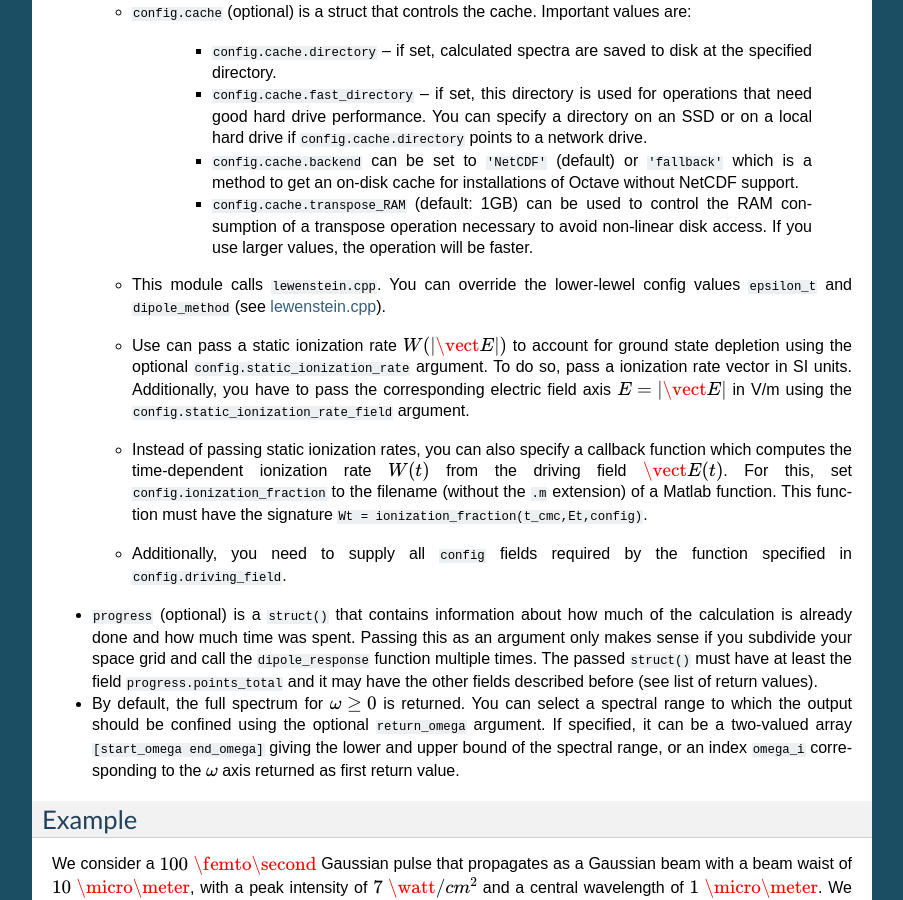
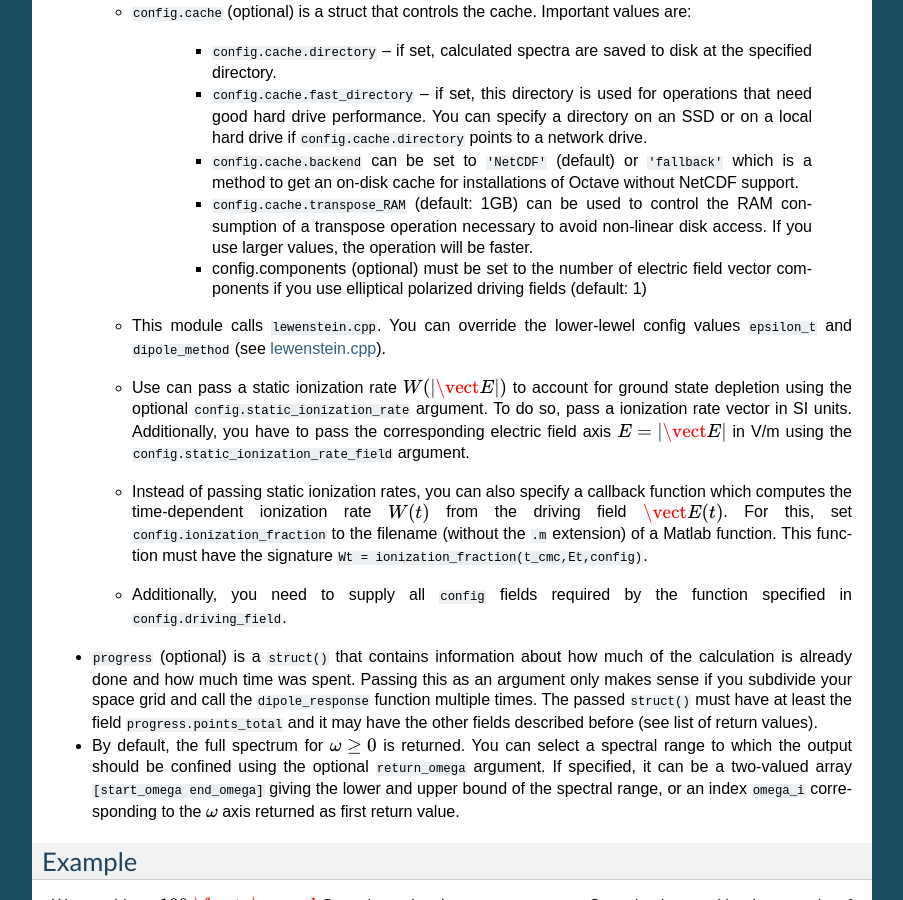
Before and after one commit to Leberwurscht/HHGmax, a Sphinx documentation site: the page built from doc/source/reference/dipole_response.rst, in a window 1280 px wide and 900 px high, scrolled down 2050 px. Shown: the whole window, without its empty margins (198-1101 px from the left). Built offline with Sphinx 7.4.7, drawn with Linux system fonts in a browser that asks for light colours; formulas are drawn with MathJax 3.

Commit message:
documentation fixes

```diff
--- a/doc/source/reference/dipole_response.rst
+++ b/doc/source/reference/dipole_response.rst
@@ -160,6 +160,9 @@ The arguments of the ``dipole_response`` function are:
           of a transpose operation necessary to avoid non-linear disk access. If you use larger
           values, the operation will be faster.
 
+       -  config.components (optional) must be set to the number of electric field vector components
+          if you use elliptical polarized driving fields (default: 1)
+
    -  This module calls ``lewenstein.cpp``. You can override the
       lower-lewel config values ``epsilon_t`` and
       ``dipole_method`` (see :ref:`lewenstein`).
--- a/doc/source/tutorial/custom_df.rst
+++ b/doc/source/tutorial/custom_df.rst
@@ -27,7 +27,7 @@ To use this callback, you only need to adapt a few lines from the example of the
 
 .. literalinclude:: ../../../examples/tutorial/custom_driving_field/sech_dipole_spectrum.m
    :language: matlab
-   :emphasize-lines: 21-25,42-44
+   :emphasize-lines: 18,20-22
 
 Output
 ------
--- a/doc/source/tutorial/resources.rst
+++ b/doc/source/tutorial/resources.rst
@@ -115,7 +115,7 @@
 
 .. literalinclude:: ../../../examples/tutorial/resources/efield.m
    :language: matlab
-   :emphasize-lines: 40, 43, 46, 69, 93
+   :emphasize-lines: 40, 43-44, 47, 70, 73, 97
 
 .. rubric:: Now, you know...
 
--- a/doc/source/tutorial/single_atom.rst
+++ b/doc/source/tutorial/single_atom.rst
@@ -50,7 +50,7 @@ Whether **periodicity** of the driving field should be assumed:
   must be a periodically continuable discretization of the :math:`[0, 2\pi)`
   interval.
 
-The spacial shape and time evolution of the **driving field**:
+The spatial shape and time evolution of the **driving field**:
   There are two ways of specifying the driving field -- either you can provide
   a callback function or you can provide a directory which contains ``.mat`` files
   with a certain format. The latter method will be covered in chapter :ref:`custom_df`,
```
Also changed, not shown: 3 other files.
